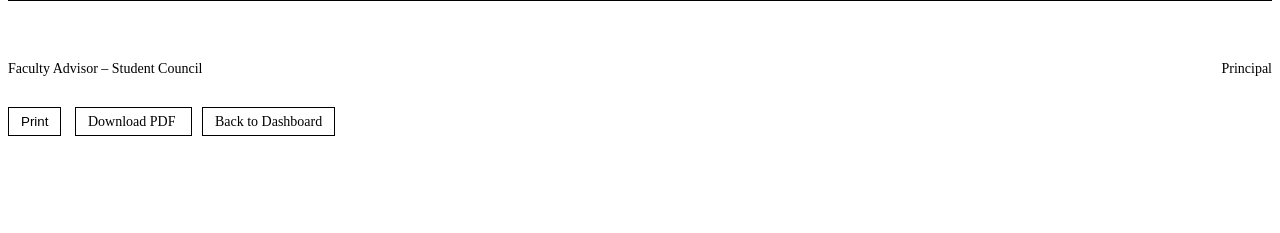
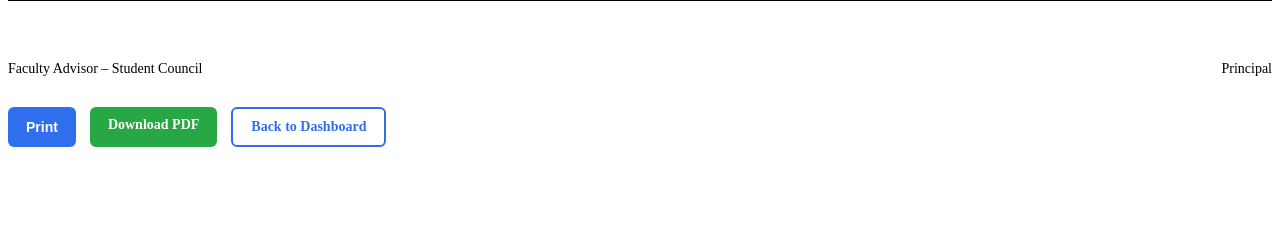
Before and after one commit to Akshaya-1906/reimbursement-system, a Flask app: template templates/letter.html in a window 1280 px wide. Shown: the part 263-496 px from the top of the page. Run offline with Flask 3, Linux system fonts and the light colour scheme; the template is opened without the code that fills it, so the values that code supplies are empty.

Commit message:
Finalize official letter layout and styling

```diff
--- a/app.py
+++ b/app.py
@@ -611,22 +611,45 @@ def generate_letter_pdf(subject, letter_date, groups, total, total_words):
     content.append(Spacer(1, 40))
 
     # ================= FOOTER =================
-    footer = Table(
-        [["Faculty Advisor – Student Council", "Principal"]],
-        colWidths=[250, 250]
+    # ================= FOOTER (TEXT ONLY, PERFECTLY ALIGNED) =================
+
+
+
+
+
+    doc.build(
+    content,
+    onFirstPage=draw_footer,
+    onLaterPages=draw_footer
     )
 
-    footer.setStyle(TableStyle([
-        ("ALIGN", (0,0), (0,0), "LEFT"),
-        ("ALIGN", (1,0), (1,0), "RIGHT"),
-    ]))
-
-    content.append(footer)
-
-    doc.build(content)
     buffer.seek(0)
     return buffer
 
+from reportlab.lib.units import mm
+
+def draw_footer(canvas, doc):
+    canvas.saveState()
+
+    y = 25 * mm  # distance from bottom
+
+    canvas.setFont("Helvetica", 10)
+
+    # Left footer
+    canvas.drawString(
+        doc.leftMargin,
+        y,
+        "Faculty Advisor – Student Council"
+    )
+
+    # Right footer
+    canvas.drawRightString(
+        doc.pagesize[0] - doc.rightMargin,
+        y,
+        "Principal"
+    )
+
+    canvas.restoreState()
 
 
 @app.route("/admin/letter/download")
--- a/static/style.css
+++ b/static/style.css
@@ -359,3 +359,8 @@ th, td {
         margin: 0;
     }
 }
+
+/* Button container */
+/* =========================
+   LETTER ACTION BUTTONS
+========================= */
--- a/templates/letter.html
+++ b/templates/letter.html
@@ -102,28 +102,51 @@ th {
 ====================== */
 .actions {
     margin-top: 30px;
+    display: flex;
+    gap: 14px;
+    justify-content: flex-start;
 }
 
-.btn {
-    padding: 6px 12px;
-    border: 1px solid #000;
+/* Buttons */
+.actions .btn {
+    padding: 10px 18px;
+    border-radius: 6px;
+    font-size: 14px;
+    font-weight: 600;
+    cursor: pointer;
     text-decoration: none;
-    color: #000;
-    margin-right: 10px;
-    cursor: pointer;
-    background: #fff;
+    display: inline-block;
+    transition: 0.2s ease;
 }
 
-.btn-primary {
-    border-color: #000;
+/* Print */
+.actions .btn-primary {
+    background: #2f6fed;
+    color: #fff;
+    border: none;
+}
+.actions .btn-primary:hover {
+    background: #1e56c9;
 }
 
-.btn-success {
-    border-color: #000;
+/* Download */
+.actions .btn-success {
+    background: #28a745;
+    color: #fff;
+    border: none;
+}
+.actions .btn-success:hover {
+    background: #1e7e34;
 }
 
-.btn-outline {
-    border-color: #000;
+/* Back */
+.actions .btn-outline {
+    background: transparent;
+    border: 2px solid #2f6fed;
+    color: #2f6fed;
+}
+.actions .btn-outline:hover {
+    background: #e8f0ff;
 }
 
 /* Hide buttons while printing */
```
